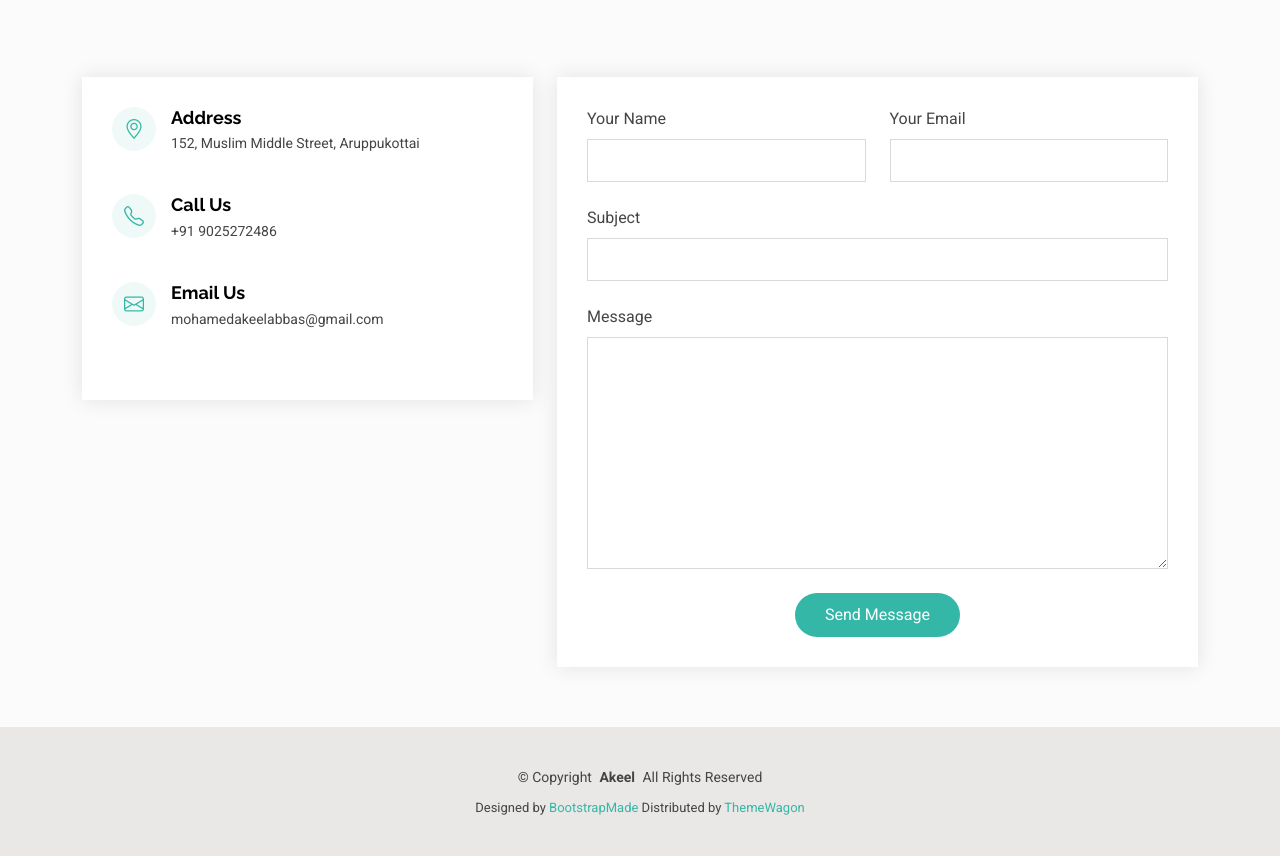
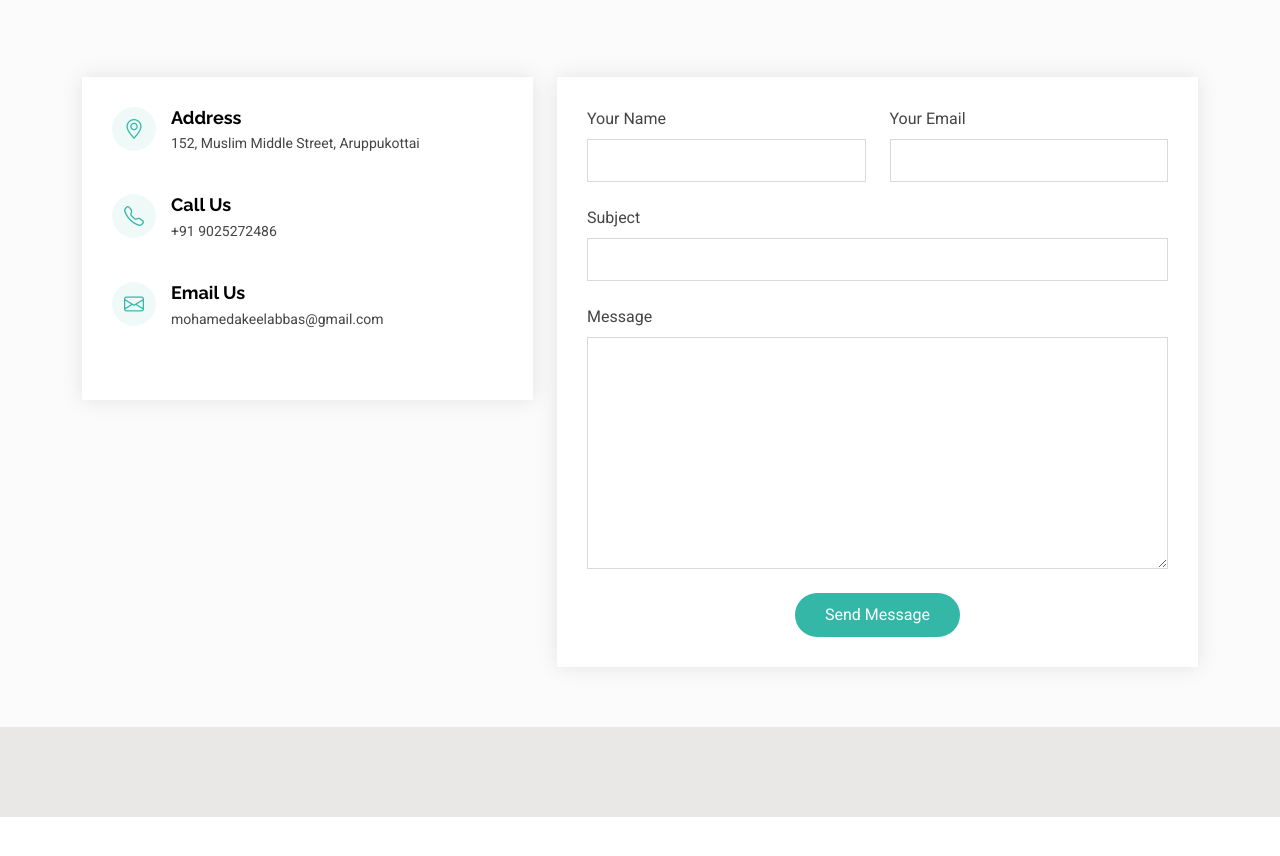
Before and after one commit to MohamedAkeelAbbas/Akeel-s-Portfolio, a plain HTML site: page contact.html in a window 1280 px wide. Shown: the part 204-1060 px from the top of the page. After the commit the page ends 1021 px from the top, so only its background shows below. Drawn offline with Linux system fonts and the light colour scheme.

Commit message:
Update contact.html

```diff
--- a/contact.html
+++ b/contact.html
@@ -162,9 +162,9 @@
   <footer id="footer" class="footer light-background">
 
     <div class="container">
-      <div class="copyright text-center ">
+      <!-- <div class="copyright text-center ">
         <p>© <span>Copyright</span> <strong class="px-1 sitename">Akeel</strong> <span>All Rights Reserved<br></span></p>
-      </div>
+      </div> -->
 <!--       <div class="social-links d-flex justify-content-center">
         <a href=""><i class="bi bi-twitter-x"></i></a>
         <a href=""><i class="bi bi-facebook"></i></a>
@@ -176,7 +176,7 @@
         <!-- You can delete the links only if you've purchased the pro version. -->
         <!-- Licensing information: https://bootstrapmade.com/license/ -->
         <!-- Purchase the pro version with working PHP/AJAX contact form: [buy-url] -->
-        Designed by <a href="https://bootstrapmade.com/">BootstrapMade</a> Distributed by <a href=“https://themewagon.com>ThemeWagon
+        <!--Designed by <a href="https://bootstrapmade.com/">BootstrapMade</a> Distributed by <a href=“https://themewagon.com>ThemeWagon -->
       </div>
     </div>
 
```
